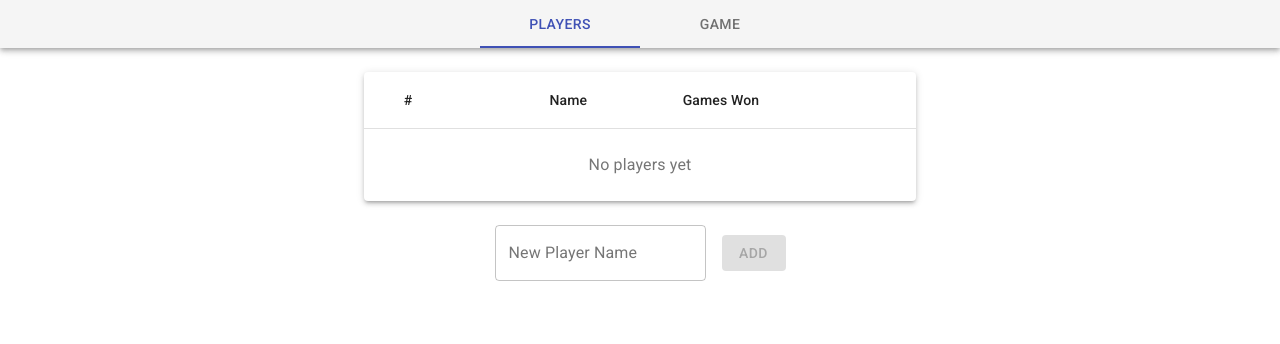
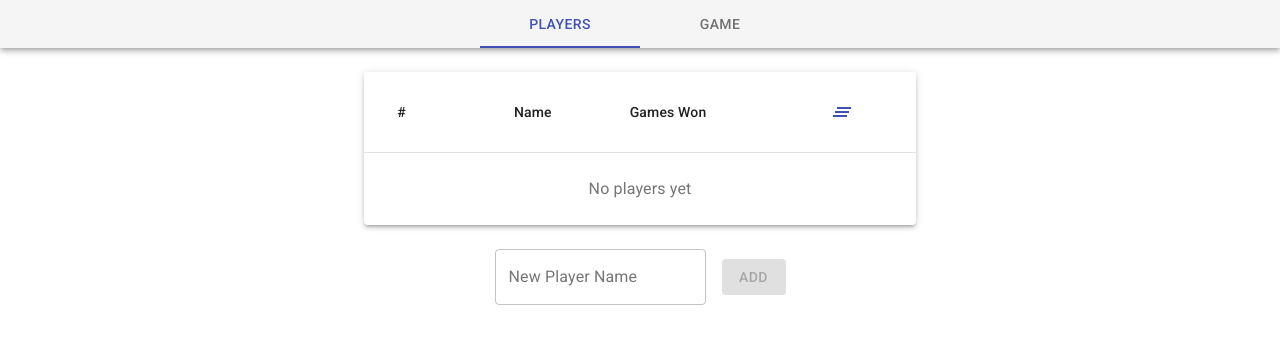
Before and after one commit to arubtsov/bowling, a React (Create React App) app: page / in a window 1280 px wide. Shown: the top 344 px of the page. Built offline with nearby package versions, Linux system fonts and the light colour scheme.

Commit message:
game statistics cleanup feature

```diff
--- a/src/features/players/playerList.tsx
+++ b/src/features/players/playerList.tsx
@@ -1,4 +1,5 @@
 import React, { FC } from 'react';
+import { useDispatch } from 'react-redux';
 
 import Paper from '@material-ui/core/Paper';
 import Table from '@material-ui/core/Table';
@@ -6,13 +7,24 @@ import TableHead from '@material-ui/core/TableHead';
 import TableBody from '@material-ui/core/TableBody';
 import TableCell from '@material-ui/core/TableCell';
 import TableRow from '@material-ui/core/TableRow';
+import IconButton from '@material-ui/core/IconButton';
+import ClearAll from '@material-ui/icons/ClearAll';
 
 import { PlayerItem } from './playerItem';
 import { EmptyView } from '../../components/emptyView';
 import { usePlayers } from './usePlayers';
+import { clearStats } from './playersSlice';
+
+const CLEAR_ALL_MESSAGE = 'Clear all game statistics?';
 
 const PlayerList: FC = () => {
+    const dispatch = useDispatch();
     const players = usePlayers();
+
+    function handleClearAll () {
+        if (window.confirm(CLEAR_ALL_MESSAGE))
+            dispatch(clearStats());
+    }
 
     return (
         <Paper elevation={3}>
@@ -22,7 +34,15 @@ const PlayerList: FC = () => {
                         <TableCell align="center">#</TableCell>
                         <TableCell align="right">Name</TableCell>
                         <TableCell align="center">Games Won</TableCell>
-                        <TableCell align="center">&nbsp;</TableCell>
+                        <TableCell align="center">
+                            <IconButton
+                                color="primary"
+                                aria-label="clear stats"
+                                onClick={handleClearAll}
+                            >
+                                <ClearAll />
+                            </IconButton>
+                        </TableCell>
                     </TableRow>
                 </TableHead>
                 <TableBody>
--- a/src/features/players/playersSlice.ts
+++ b/src/features/players/playersSlice.ts
@@ -24,13 +24,19 @@ const players = createSlice({
             state.players = state.players.filter(
                 player => player.name !== name
             );
+        },
+
+        clearStats (state) {
+            for (const player of state.players)
+                player.gamesWon = 0;
         }
     }
 });
 
 export const {
     addPlayer,
-    deletePlayer
+    deletePlayer,
+    clearStats
 } = players.actions;
 
 export default players.reducer;
```
